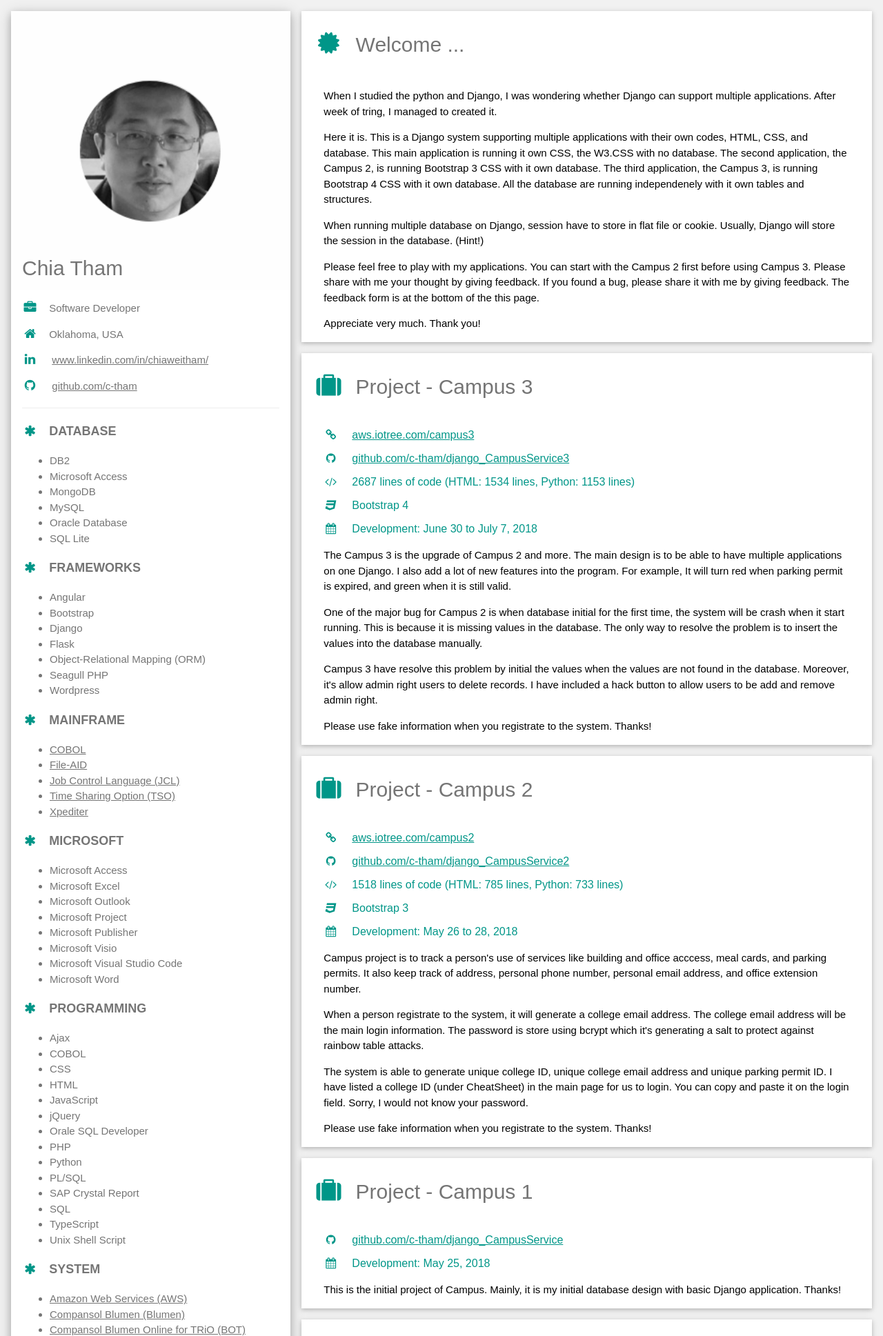
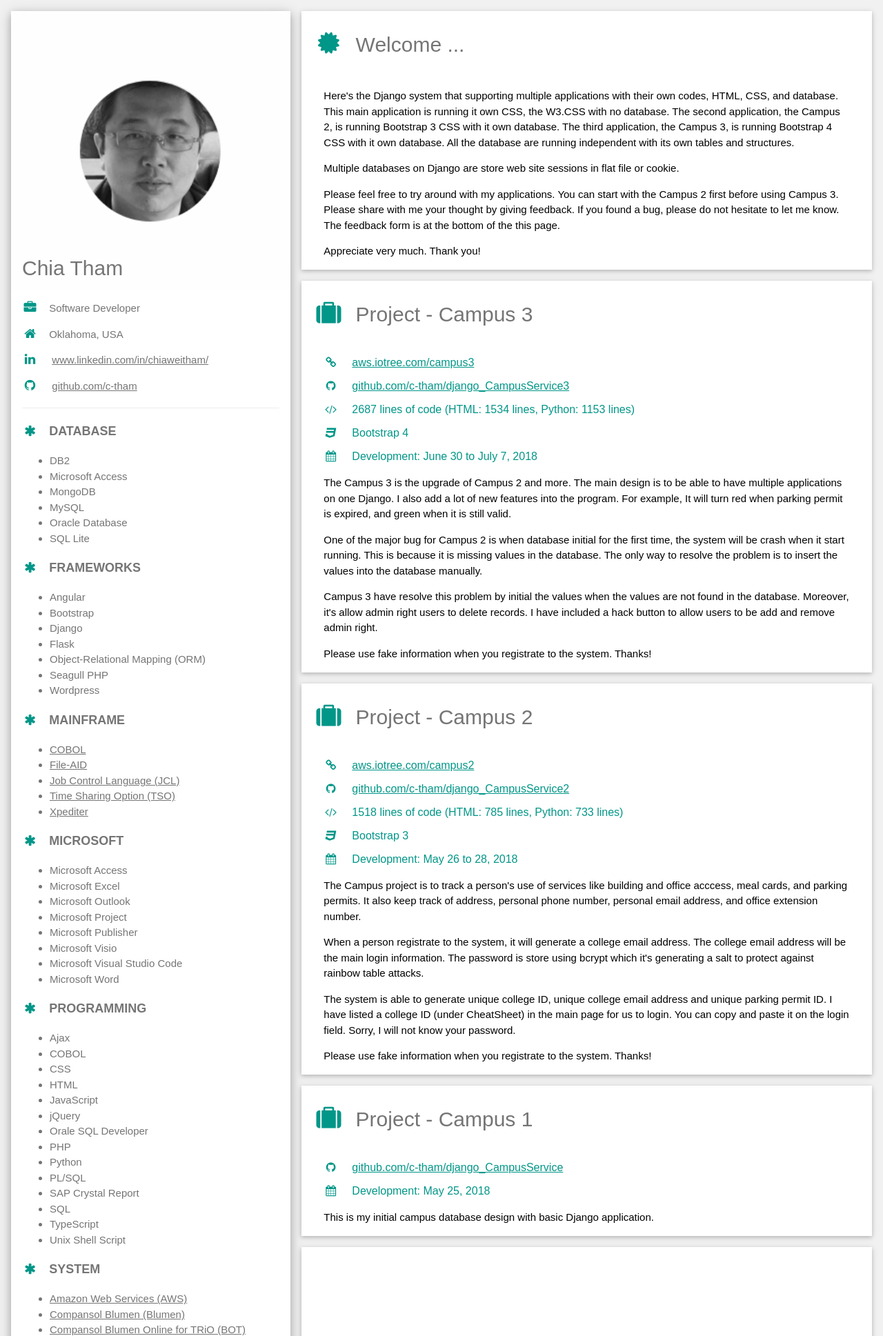
Before and after one commit to c-tham/django_multi, a Django app: page / in a window 1280 px wide. Shown: the top 1937 px of the page at 69% size. Run offline with Django 3.2, Linux system fonts and the light colour scheme; parts of the project's set-up code (start-up, migrations or seed data) failed here and were passed over; grey boxes are pictures that could not be loaded.

Commit message:
bug fixed

```diff
--- a/mainApp/apps/IndexSite/templates/IndexSite/index.html
+++ b/mainApp/apps/IndexSite/templates/IndexSite/index.html
@@ -214,18 +214,15 @@
                         <!-- <h5 class="w3-opacity">
                             <b>Background</b>
                         </h5> -->
-                        <p>When I studied the python and Django, I was wondering whether Django can support multiple applications.
-                            After week of tring, I managed to created it.</p>
-                        <p>Here it is. This is a Django system supporting multiple applications with their own codes, HTML,
-                            CSS, and database. This main application is running it own CSS, the W3.CSS with no database.
-                            The second application, the Campus 2, is running Bootstrap 3 CSS with it own database. The third
-                            application, the Campus 3, is running Bootstrap 4 CSS with it own database. All the database
-                            are running independenely with it own tables and structures.</p>
-                        <p>When running multiple database on Django, session have to store in flat file or cookie. Usually,
-                            Django will store the session in the database. (Hint!)</p>
-                        <p>Please feel free to play with my applications. You can start with the Campus 2 first before using
-                            Campus 3. Please share with me your thought by giving feedback. If you found a bug, please share
-                            it with me by giving feedback. The feedback form is at the bottom of the this page.
+                        <p>Here's the Django system that supporting multiple applications with their own codes, HTML, CSS, and
+                            database. This main application is running it own CSS, the W3.CSS with no database. The second
+                            application, the Campus 2, is running Bootstrap 3 CSS with it own database. The third application,
+                            the Campus 3, is running Bootstrap 4 CSS with it own database. All the database are running independent
+                            with its own tables and structures.</p>
+                        <p>Multiple databases on Django are store web site sessions in flat file or cookie.</p>
+                        <p>Please feel free to try around with my applications. You can start with the Campus 2 first before
+                            using Campus 3. Please share with me your thought by giving feedback. If you found a bug, please
+                            do not hesitate to let me know. The feedback form is at the bottom of the this page.
                         </p>
                         <p>Appreciate very much. Thank you!</p>
                     </div>
@@ -290,15 +287,15 @@
                             <i class="fa fa-css3 fa-fw w3-margin-right"></i> Bootstrap 3</h6>
                         <h6 class="w3-text-teal">
                             <i class="fa fa-calendar fa-fw w3-margin-right"></i> Development: May 26 to 28, 2018</h6>
-                        <p>Campus project is to track a person's use of services like building and office acccess, meal cards,
-                            and parking permits. It also keep track of address, personal phone number, personal email address,
-                            and office extension number.</p>
+                        <p>The Campus project is to track a person's use of services like building and office acccess, meal
+                            cards, and parking permits. It also keep track of address, personal phone number, personal email
+                            address, and office extension number.</p>
                         <p>When a person registrate to the system, it will generate a college email address. The college email
                             address will be the main login information. The password is store using bcrypt which it's generating
                             a salt to protect against rainbow table attacks.</p>
                         <p>The system is able to generate unique college ID, unique college email address and unique parking
                             permit ID. I have listed a college ID (under CheatSheet) in the main page for us to login. You
-                            can copy and paste it on the login field. Sorry, I would not know your password.</p>
+                            can copy and paste it on the login field. Sorry, I will not know your password.</p>
                         <p>Please use fake information when you registrate to the system. Thanks!</p>
                     </div>
                 </div>
@@ -321,8 +318,8 @@
                         </h6>
                         <h6 class="w3-text-teal">
                             <i class="fa fa-calendar fa-fw w3-margin-right"></i> Development: May 25, 2018</h6>
-                        <p>This is the initial project of Campus. Mainly, it is my initial database design with basic Django
-                            application. Thanks!</p>
+                        <p>This is my initial campus database design with basic Django application.
+                        </p>
                     </div>
                 </div>
 
```
